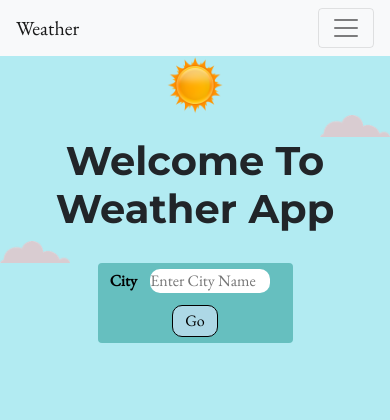
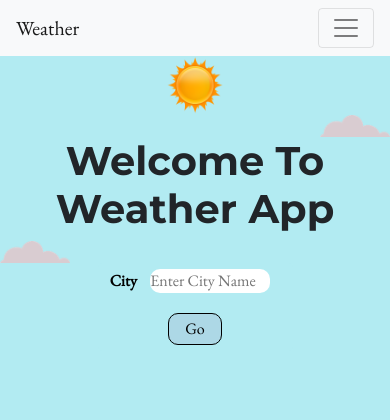
Before and after one commit to RohitVarma001/WeatherApp, a plain HTML site: page index.html in a window 390 px wide. Shown: the top 420 px of the page. Drawn offline with nearby package versions, Linux system fonts and the light colour scheme.

Commit message:
Update styles.css

```diff
--- a/css/styles.css
+++ b/css/styles.css
@@ -90,7 +90,7 @@ input{
     padding: 3px 12px;
 }
 .button:hover{
-    background-color:blue;
+    background-color:#056676;
     color: whitesmoke;
 }
 .textColor{
@@ -112,7 +112,7 @@ input{
     }
     .form{
         display: block;
-        background-color: #66bfbf;
+        background-color: #b2ebf2;
         width: 50%;
         text-align: center;
         margin: 0px auto;
@@ -132,6 +132,10 @@ input{
     }
     .after{
         width: 80%;
+    }
+    .button{
+        margin-top: 0.75rem;
+        padding: 0.1875rem 1rem;
     }
 
 }
```
